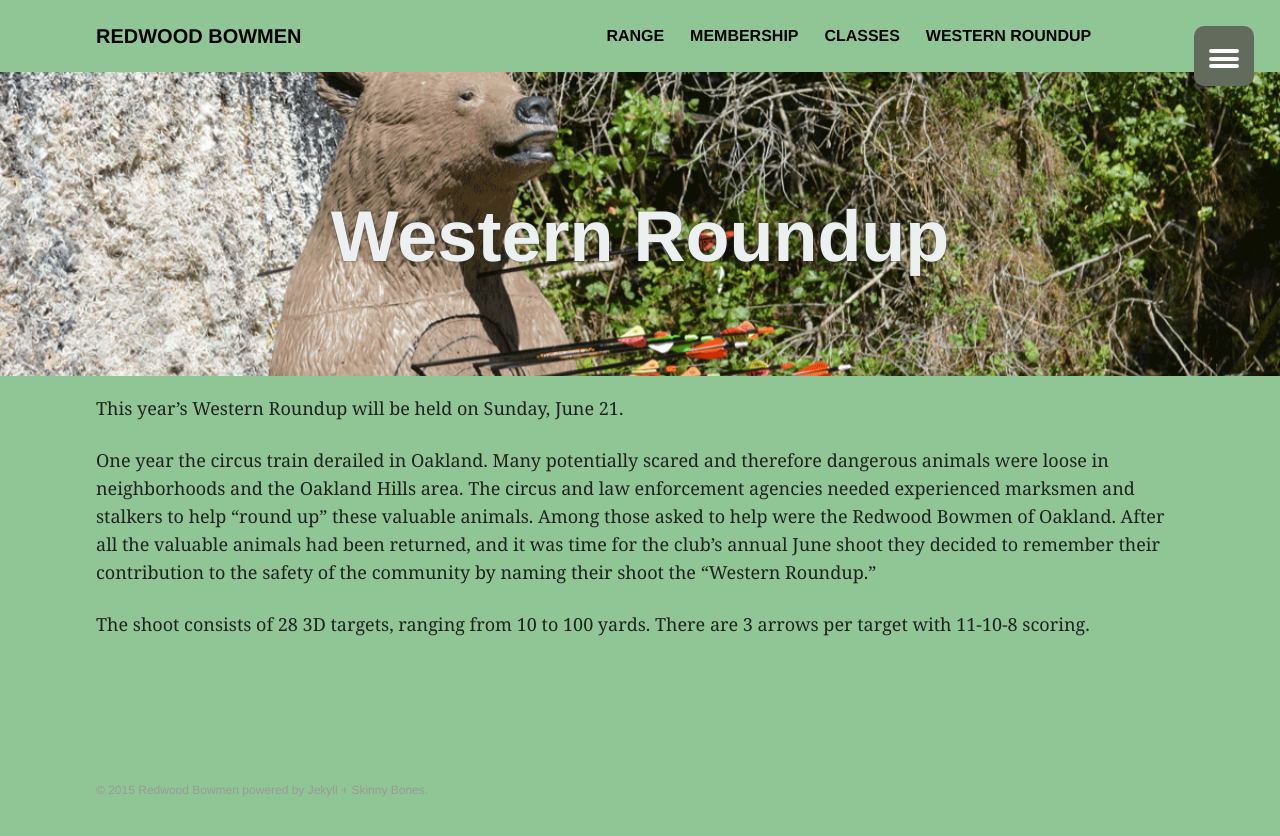
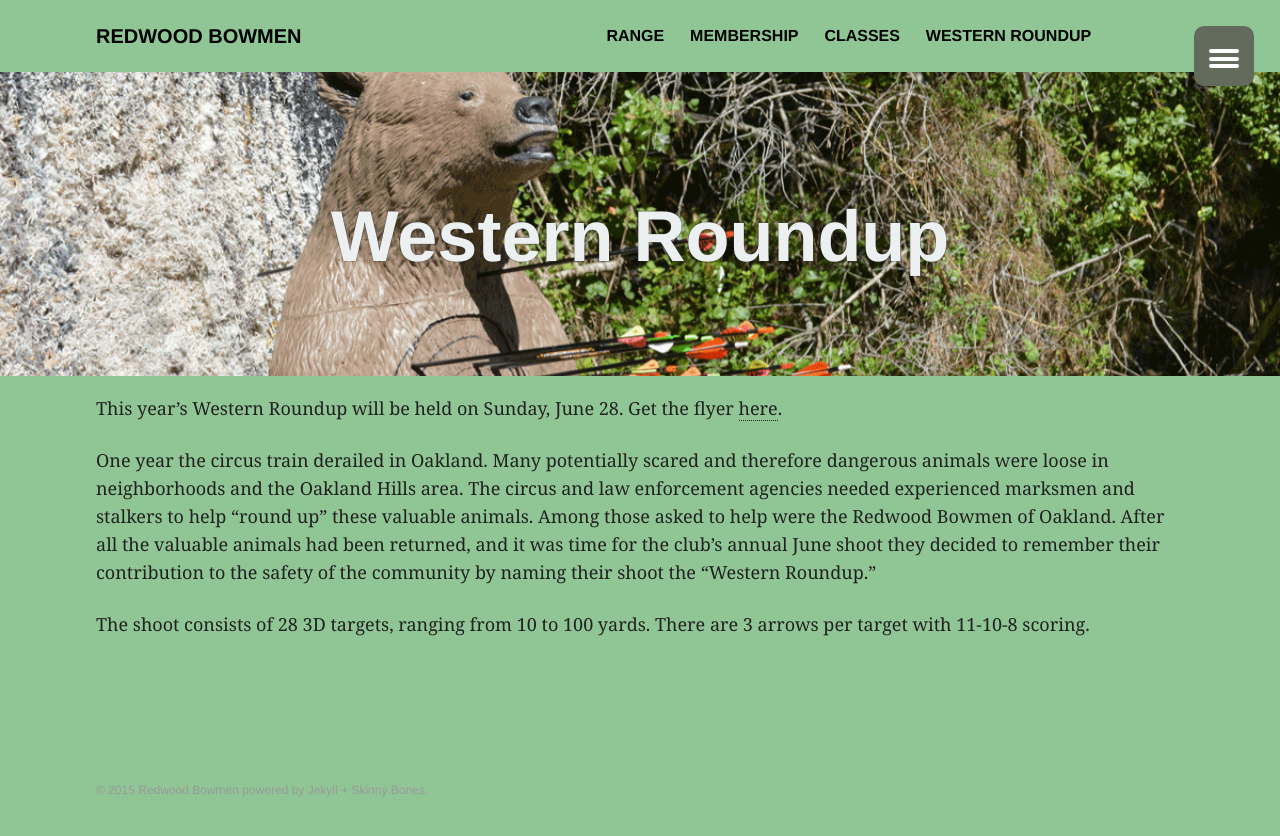
Before and after one commit to reboarchers/reboarchers.github.io, a Jekyll site: the page built from western-roundup.md, in a window 1280 px wide. Shown: the top 836 px of the page. Built offline with Jekyll 4.4.1, drawn with Linux system fonts in a browser that asks for light colours.

Commit message:
Added Roundup flyer and updated shoot date

```diff
--- a/western-roundup.md
+++ b/western-roundup.md
@@ -6,7 +6,8 @@ image:
   feature: bear-target.png
 ---
 
-This year's Western Roundup will be held on Sunday, June 21.
+This year's Western Roundup will be held on Sunday, June 28.
+Get the flyer [here](/files/Western RoundUp 2015.pdf).
 
 One year the circus train derailed in Oakland.
 Many potentially scared and therefore dangerous animals were loose in neighborhoods and the Oakland Hills area.
```
Also changed, not shown: 1 other file.
